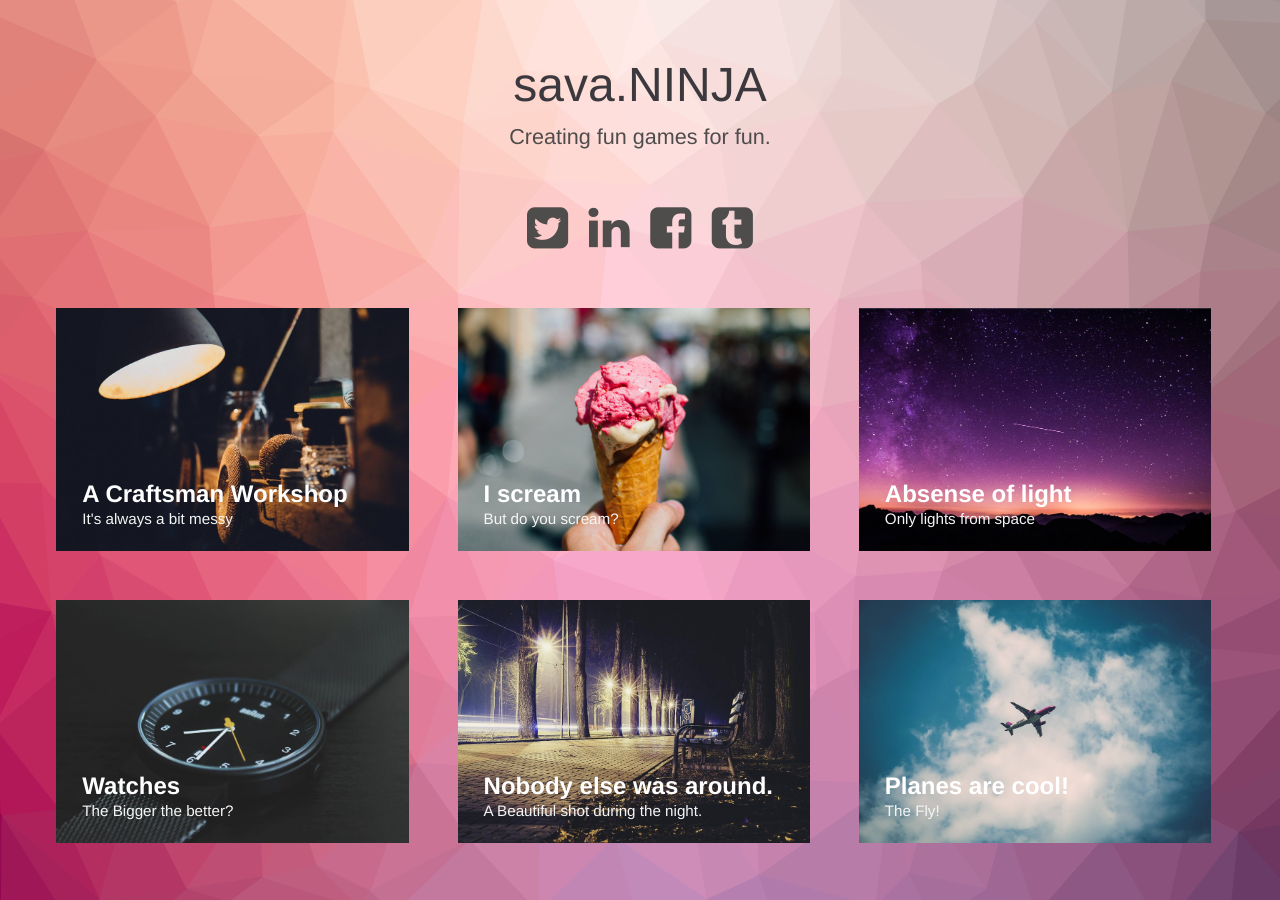
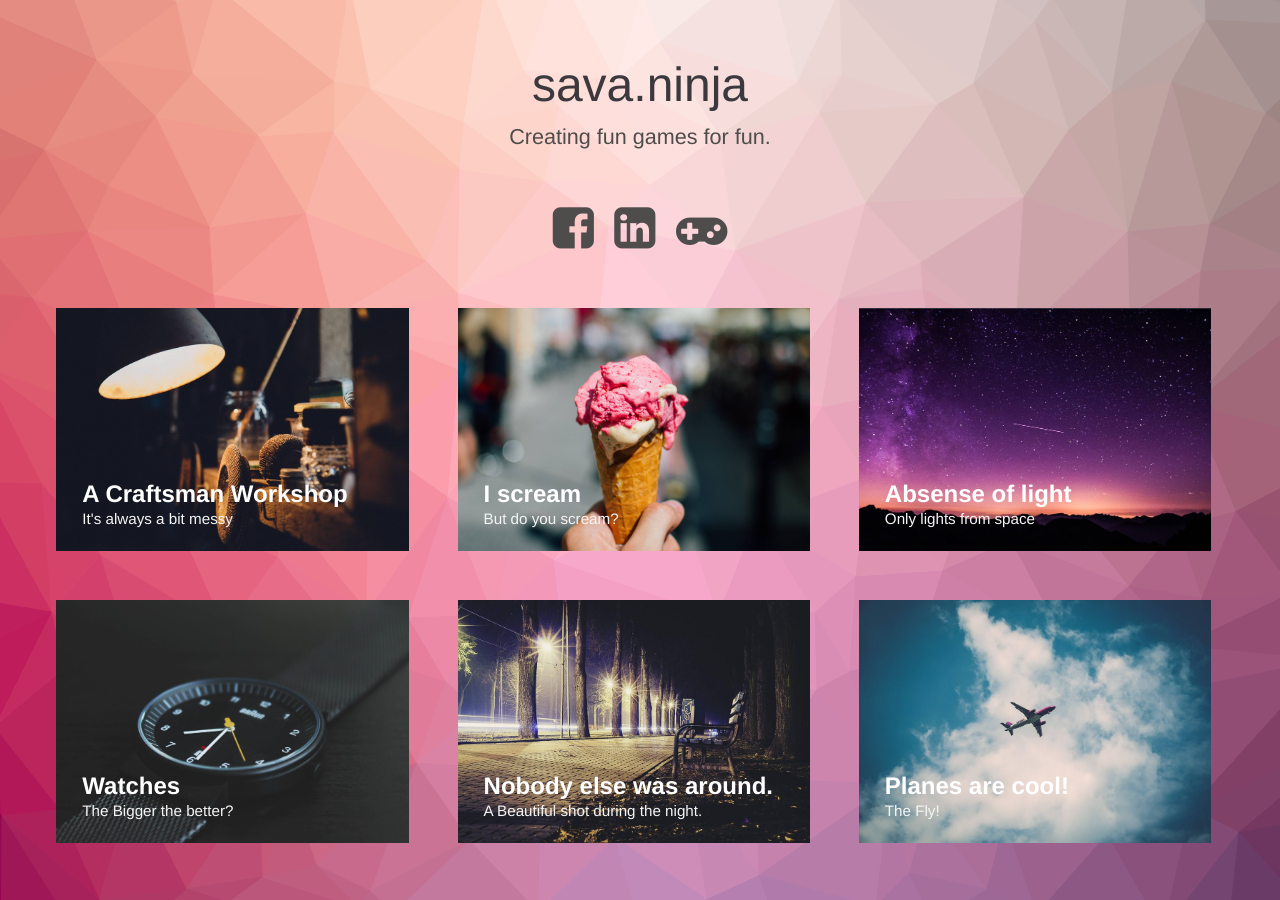
Before and after one commit to SavaMinic/SavaMinic.github.io, a Jekyll site: the page built from index.html, in a window 1280 px wide. Built offline with Jekyll 4.4.1, drawn with Linux system fonts in a browser that asks for light colours.

Commit message:
updated header links

```diff
--- a/index.html
+++ b/index.html
@@ -28,12 +28,11 @@ layout: compress
 <body class="body">
 <div class="container">
     <header class="header">
-        <h1>sava.NINJA<span>Creating fun games for fun.</span></h1>
+        <h1>sava.ninja<span>Creating fun games for fun.</span></h1>
         <nav class="links">
-            <a href="#"><i class="fa fa-twitter-square fa-3x"></i></a>
-            <a href="#"><i class="fa fa-linkedin fa-3x"></i></a>
-            <a href="#"><i class="fa fa-facebook-square fa-3x"></i></a>
-            <a href="#"><i class="fa fa-tumblr-square fa-3x"></i></a>
+            <a href="https://www.facebook.com/SavaMinic" target="_blank" title="Find me on facebook"><i class="fa fa-facebook-square fa-3x"></i></a>
+            <a href="https://www.linkedin.com/in/savaminic" target="_blank" title="Contact me on linkedin"><i class="fa fa-linkedin-square fa-3x"></i></a>
+            <a href="http://ludumdare.com/compo/author/rongon/" target="_blank" title="Ludum Dare!"><i class="fa fa-gamepad fa-3x"></i></a>
         </nav>
     </header>
     <div class="content">
```
